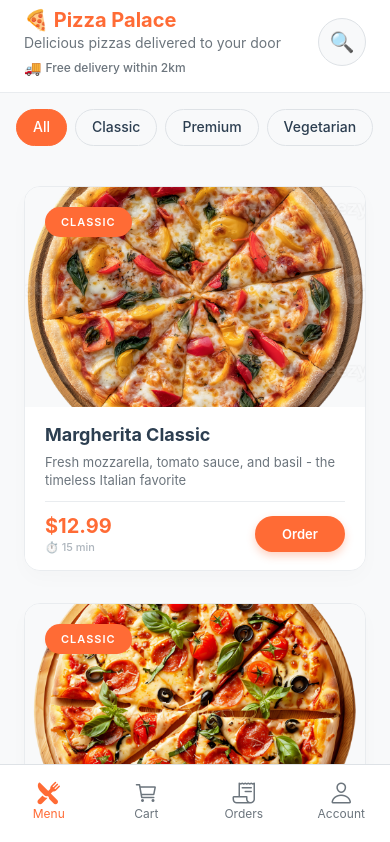
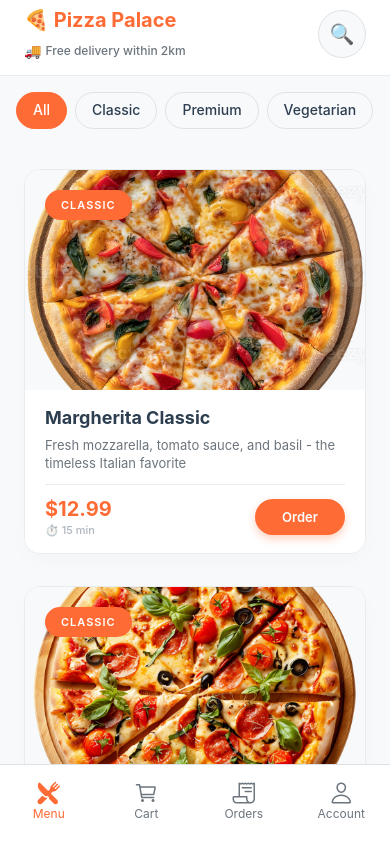
Before and after one commit to Asror-hub/pizza-app, a React Native app: screen /Home in a window 390 px wide. Shown: the top 842 px of the page. Built offline with nearby package versions, Linux system fonts and the light colour scheme.

Commit message:
Removed subtitle from header - cleaner and more minimal design

```diff
--- a/src/components/Header.tsx
+++ b/src/components/Header.tsx
@@ -225,7 +225,6 @@ const Header: React.FC<HeaderProps> = ({
       <HeaderContent>
         <BrandSection>
           <RestaurantName>🍕 Pizza Palace</RestaurantName>
-          <RestaurantTagline>Delicious pizzas delivered to your door</RestaurantTagline>
           <DeliveryInfo>
             <DeliveryIcon>🚚</DeliveryIcon>
             <DeliveryText>
```
